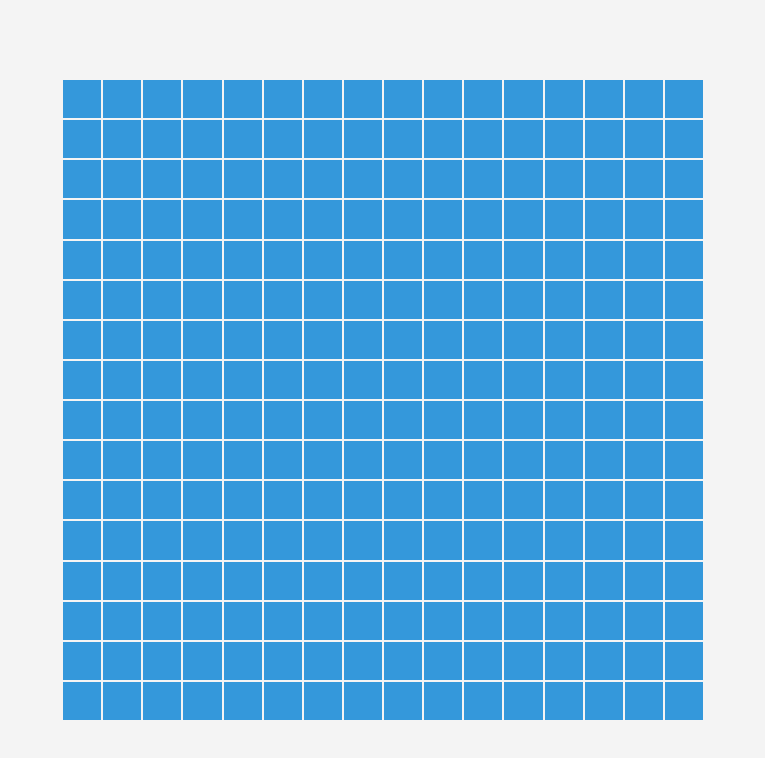
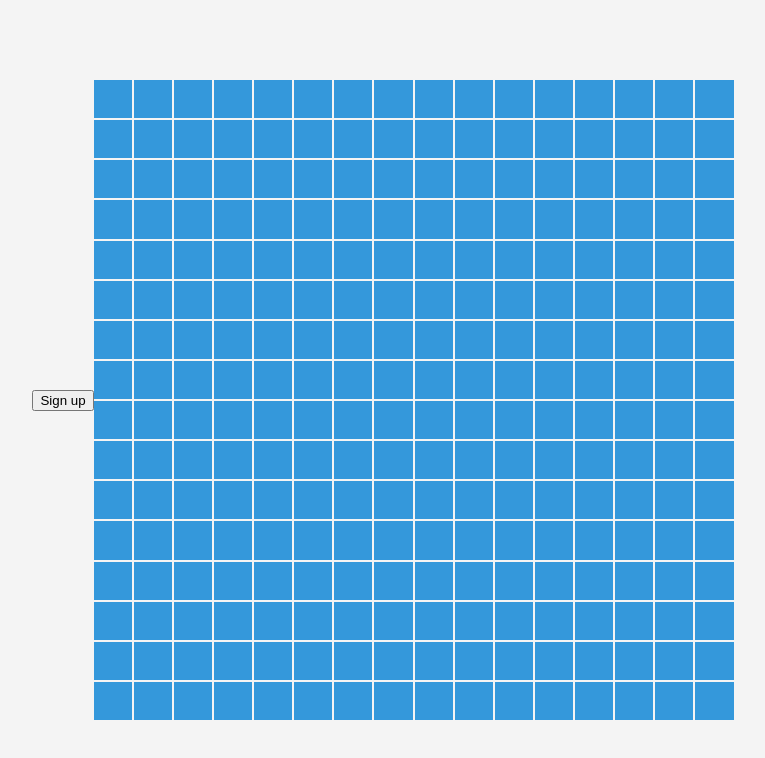
Before and after one commit to kathyhua1/etch-a-sketch, a plain HTML site: page index.html in a window 1280 px wide. Shown: the whole page, without its empty margins (257-1022 px from the left). Drawn offline with Linux system fonts and the light colour scheme.

Commit message:
edit banner

```diff
--- a/index.html
+++ b/index.html
@@ -7,6 +7,10 @@
     <link rel="stylesheet" href="style.css">
 </head>
 <body>
+    <div class="button">
+    <button class="btn">Sign up</button>
+    </div>
+
     <div class="grid-container" id="grid-container"></div>
     <script src="script.js"></script>
 </body>
```
